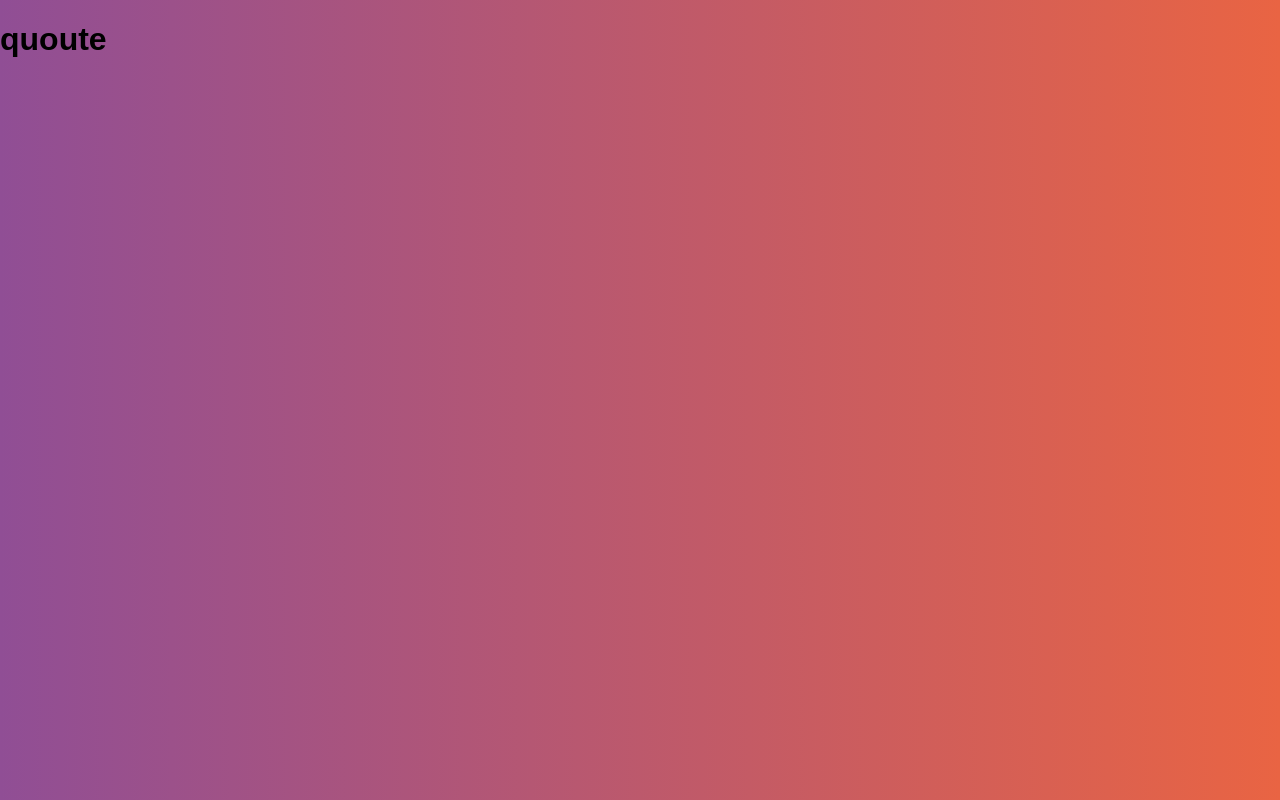
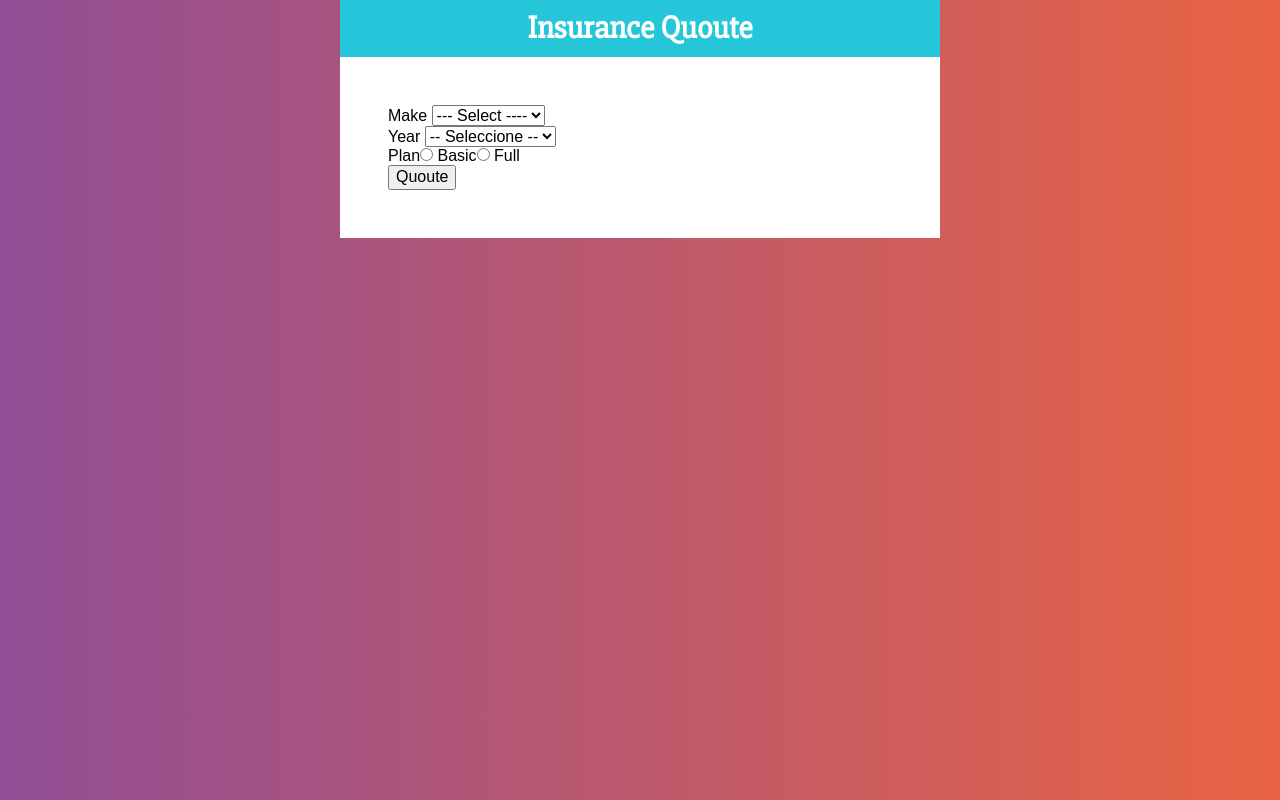
Before and after one commit to diegodjty/ins_quote, a React (Create React App) app: page / in a window 1280 px wide. Built offline with nearby package versions, Linux system fonts and the light colour scheme.

Commit message:
Add Form component

```diff
--- a/src/App.js
+++ b/src/App.js
@@ -1,12 +1,29 @@
 import React from 'react';
 import Header from './components/Header'
+import Form from './components/Form'
 
+import styled from '@emotion/styled';
+
+const Container = styled.div`
+  max-width: 600px;
+  margin: 0 auto;
+`;
+
+const FormContainer = styled.div`
+  background-color: #FFF;
+  padding: 3rem;
+`;
 
 function App() {
   return (
-    <Header
-      title="quoute"
-    />
+    <Container>
+      <Header
+        title="Insurance Quoute"
+      />
+      <FormContainer>
+        <Form />
+      </FormContainer>
+    </Container>
   );
 }
 
--- /dev/null
+++ b/src/components/Form.js
@@ -0,0 +1,53 @@
+import React from 'react'
+
+const Form = () => {
+    return (
+        <form>
+            <div>
+                <label htmlFor=""> Make </label>
+                <select name="" id="">
+                    <option value="">--- Select ----</option>
+                    <option value="American">American</option>
+                    <option value="European">European</option>
+                    <option value="Asian">Asian</option>
+                </select>
+            </div>
+            <div>
+                <label htmlFor=""> Year </label>
+                <select name="" id="">
+                    <option value="">-- Seleccione --</option>
+                    <option value="2021">2021</option>
+                    <option value="2020">2020</option>
+                    <option value="2019">2019</option>
+                    <option value="2018">2018</option>
+                    <option value="2017">2017</option>
+                    <option value="2016">2016</option>
+                    <option value="2015">2015</option>
+                    <option value="2014">2014</option>
+                    <option value="2013">2013</option>
+                    <option value="2012">2012</option>
+                </select>
+            </div>
+
+            <div>
+                <label>Plan</label>
+                <input
+                    type="radio"
+                    name="plan"
+                    value="basic"
+                /> Basic
+                <input
+                    type="radio"
+                    name="plan"
+                    value="full"
+                /> Full
+
+            </div>
+
+            <button type="button">Quoute</button>
+
+        </form>
+    )
+}
+
+export default Form
--- a/src/components/Header.js
+++ b/src/components/Header.js
@@ -1,10 +1,27 @@
-import React from 'react'
+import React from 'react';
+import styled from '@emotion/styled';
+
+const HeaderContainer = styled.header`
+  background-color: #26C6DA;
+  padding: 10px;
+  font-weight: bold;
+  color: #FFFFFF;
+
+`;
+
+const HeaderText = styled.h1`
+    font-size: 2rem;
+    margin: 0;
+    font-family: 'Slabo 27px', serif;
+    text-align: center;
+
+`;
 
 const Header = ({title}) => {
     return (
-        <header>
-            <h1>{title}</h1>
-        </header>
+        <HeaderContainer>
+            <HeaderText>{title}</HeaderText>
+        </HeaderContainer>
     )
 }
 
```
